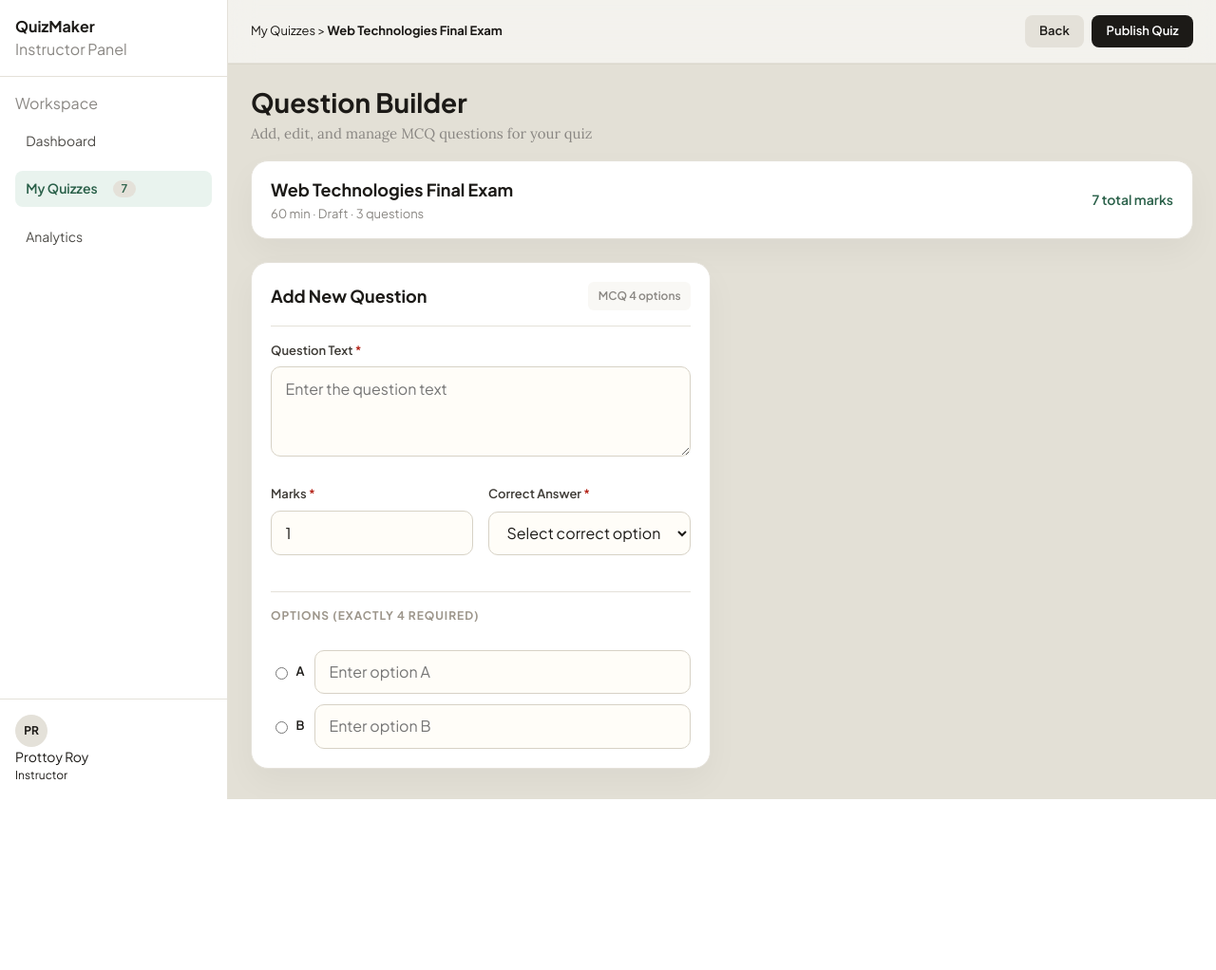
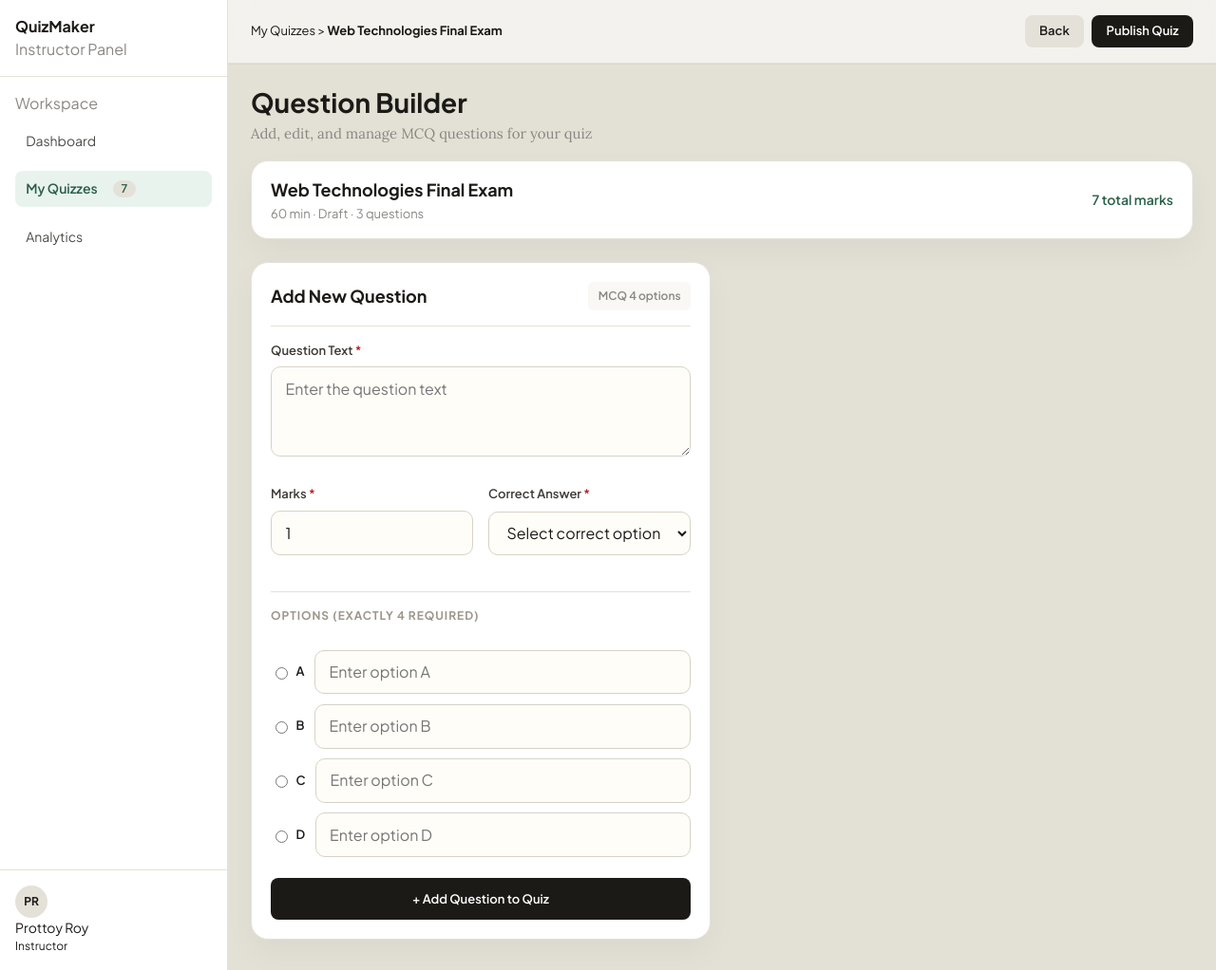
Before and after one commit to Tipto-Ghosh/WebtechProjectGroup-5, a PHP site: page /question_builder.php in a window 1280 px wide. Shown: the whole page at 95% size. Before the commit the page ends 842 px from the top, so only its background shows below. Run offline with PHP 8.4, Linux system fonts and the light colour scheme; some libraries are stand-ins or nearby versions.

Commit message:
Add options C and D to question form and style adjustments for question cards

```diff
--- a/view/quiz_builder/question_builder.php
+++ b/view/quiz_builder/question_builder.php
@@ -123,6 +123,24 @@ function getQuizMetaText(array $quiz): string
                                         </div>
                                         <input class="option_input" type="text" name="option_b" placeholder="Enter option B" required>
                                     </div>
+                                    <div class="option_input_group">
+                                        <div class="option_label">
+                                            <input type="radio" name="option_select" value="C" id="opt_c">
+                                            <label for="opt_c">C</label>
+                                        </div>
+                                        <input class="option_input" type="text" name="option_c" placeholder="Enter option C" required>
+                                    </div>
+
+                                    <div class="option_input_group">
+                                        <div class="option_label">
+                                            <input type="radio" name="option_select" value="D" id="opt_d">
+                                            <label for="opt_d">D</label>
+                                        </div>
+                                        <input class="option_input" type="text" name="option_d" placeholder="Enter option D" required>
+                                    </div>
+                                </div>
+
+                                 <button class="btn btn_primary btn_add_question" type="submit">+ Add Question to Quiz</button>
                             </form>
 
                         </section>
--- a/view/style/quiz_style_question_builder_page.css
+++ b/view/style/quiz_style_question_builder_page.css
@@ -202,3 +202,23 @@
 	padding: .95rem 1.35rem !important;
 	min-height: 44px;
 }
+.questions_table_head,.questions_table_row {
+	display: none;
+}
+
+.questions_list {
+	display: flex;
+	flex-direction: column;
+	gap: 1rem;
+}
+
+.question_card {
+	display: grid;
+	grid-template-columns: 1fr;
+	gap: .75rem;
+	padding: 1rem;
+	background: #FFFDF8;
+	border: 1px solid #E4E1D9;
+	border-radius: 10px;
+	transition: box-shadow 160ms ease, border-color 160ms ease;
+}
```
